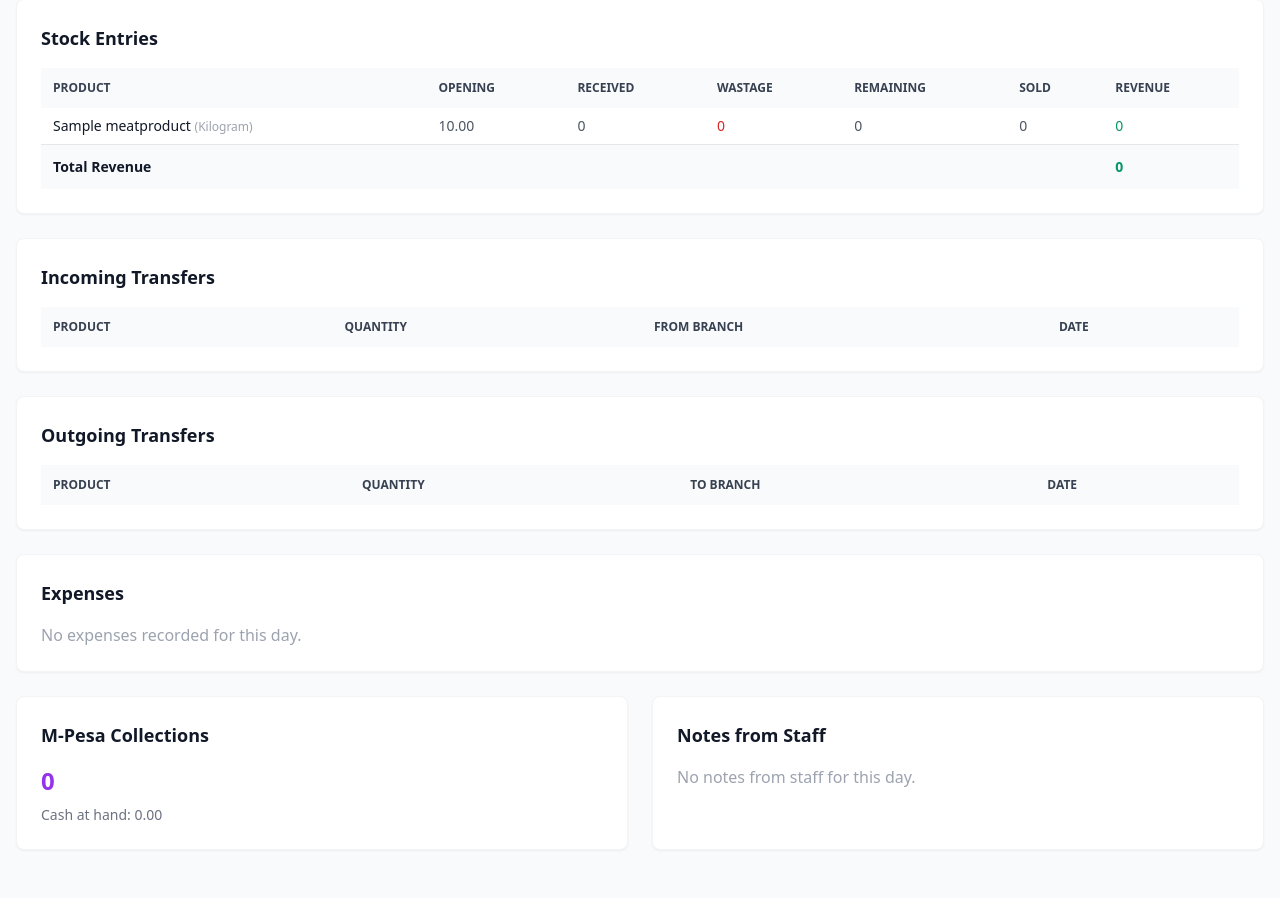
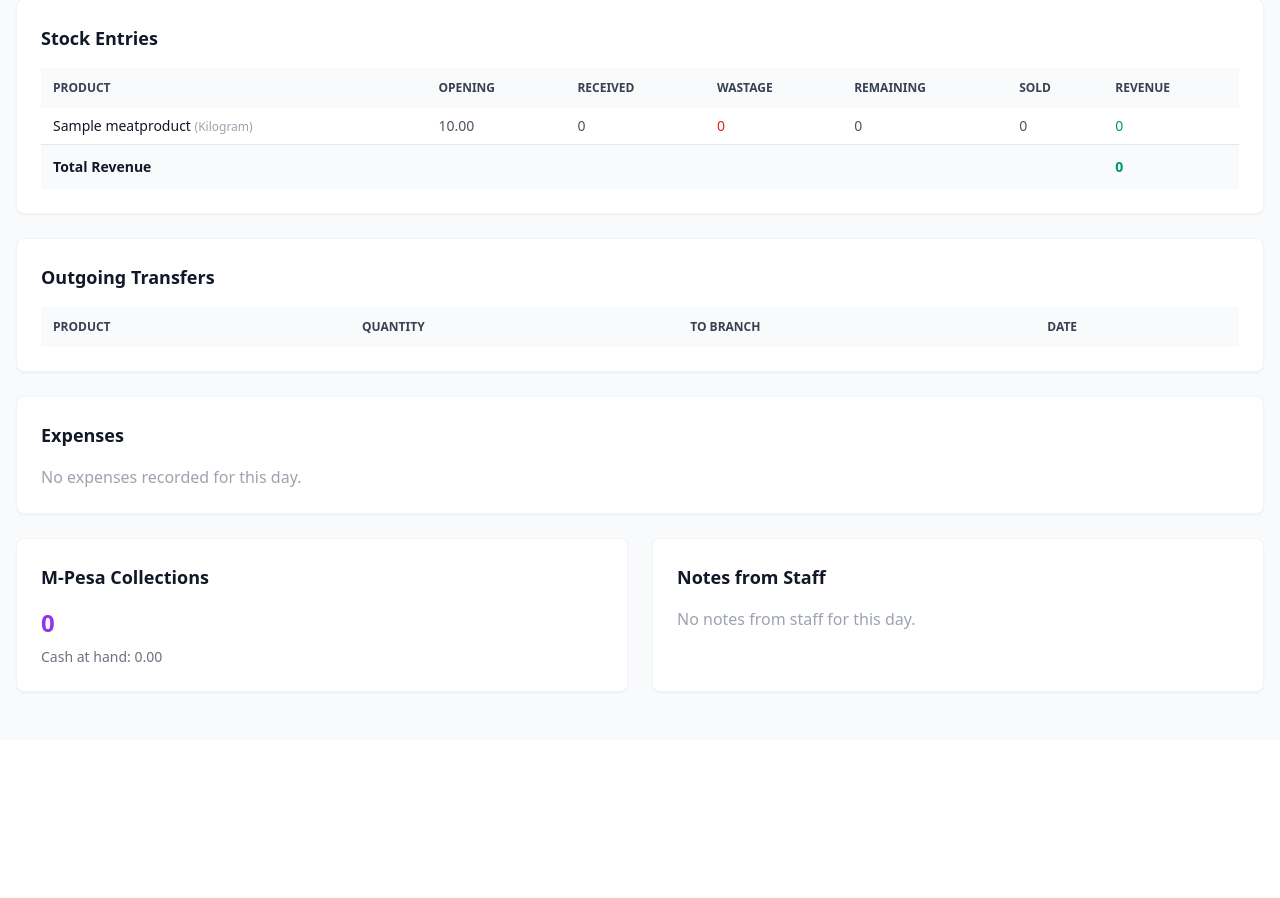
Before and after one commit to VictorMundia/BMS, a Django app: page /inventory/daily-stock/readonly/?butchery_id=1&date=2026-10-09 in a window 1280 px wide. Shown: the part 172-1070 px from the top of the page. After the commit the page ends 865 px from the top, so only its background shows below. Run offline with Django 4.2, Linux system fonts and the light colour scheme; a user stored in the database is signed in; tables that the repository leaves empty hold one stand-in row (values such as "Sample post"); lists and menus that the app fills with data are empty; some libraries are stand-ins or nearby versions.

Commit message:
Remove incoming transfers section, keep only outgoing transfers

```diff
--- a/inventory/templates/daily_stock_readonly.html
+++ b/inventory/templates/daily_stock_readonly.html
@@ -59,42 +59,6 @@
             </tfoot>
         </table>
     </div>
-</div>
-
-<div class="bg-white rounded-lg shadow-sm border border-gray-100 p-6 mb-6">
-    <h2 class="text-lg font-semibold text-gray-900 mb-4">Incoming Transfers</h2>
-    {% if rows %}
-    <div class="overflow-x-auto">
-        <table class="w-full text-sm text-left text-gray-600">
-            <thead class="text-xs text-gray-700 uppercase bg-gray-50">
-                <tr>
-                    <th class="px-3 py-3">Product</th>
-                    <th class="px-3 py-3">Quantity</th>
-                    <th class="px-3 py-3">From Branch</th>
-                    <th class="px-3 py-3">Date</th>
-                </tr>
-            </thead>
-            <tbody>
-                {% for row in rows %}
-                {% for transfer in row.transfers_in %}
-                <tr class="border-b">
-                    <td class="px-3 py-2 font-medium text-gray-900">{{ transfer.source_daily_stock.product.name }}</td>
-                    <td class="px-3 py-2">{{ transfer.quantity }}</td>
-                    <td class="px-3 py-2 text-blue-600">{{ transfer.source_daily_stock.product.butchery.name }}</td>
-                    <td class="px-3 py-2">{{ transfer.source_daily_stock.date }}</td>
-                </tr>
-                {% empty %}
-                {% if forloop.parentloop.last %}
-                <tr><td colspan="4" class="px-3 py-3 text-center text-gray-400">No incoming transfers for this day.</td></tr>
-                {% endif %}
-                {% endfor %}
-                {% endfor %}
-            </tbody>
-        </table>
-    </div>
-    {% else %}
-    <p class="text-gray-400">No stock entries for this day.</p>
-    {% endif %}
 </div>
 
 <div class="bg-white rounded-lg shadow-sm border border-gray-100 p-6 mb-6">
```
